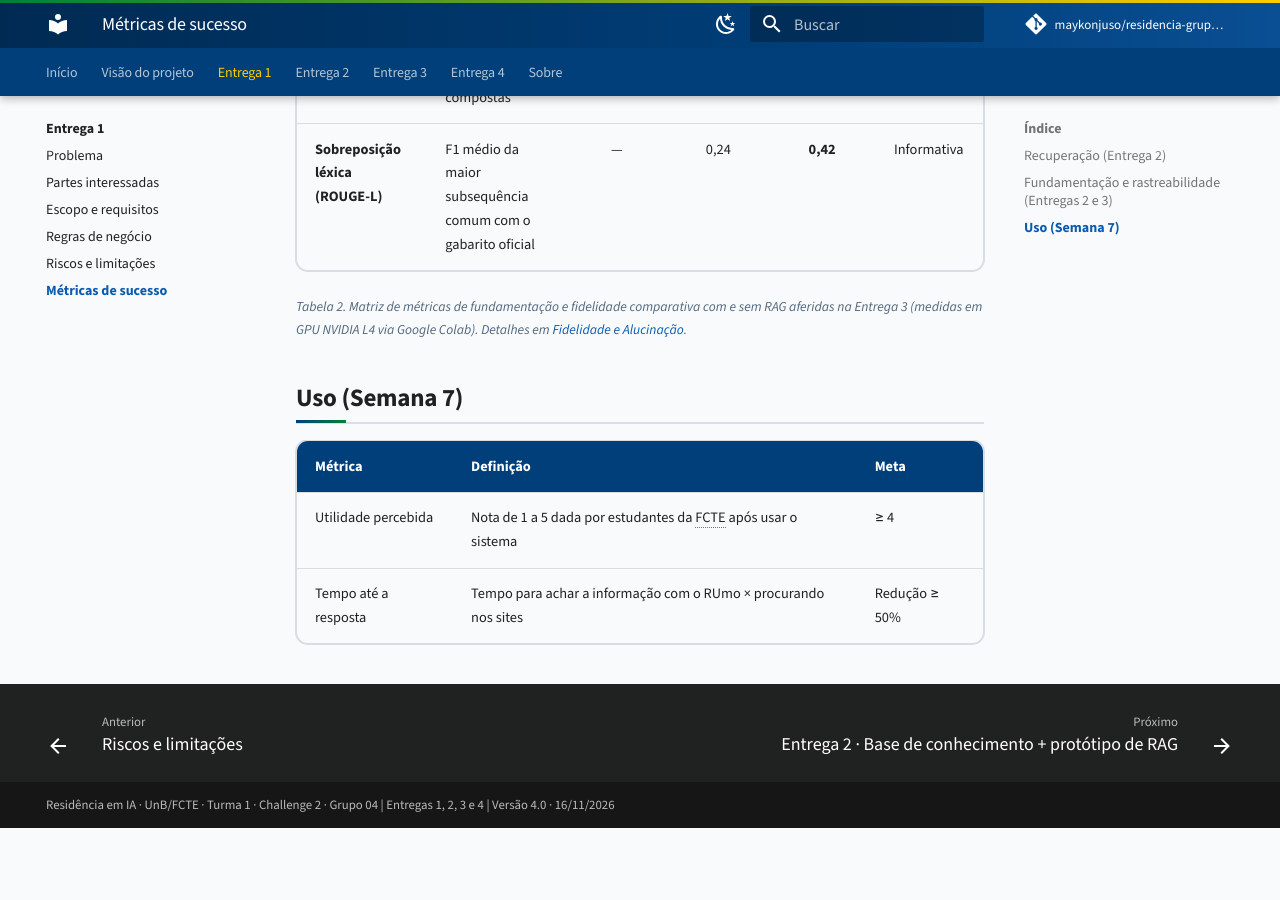
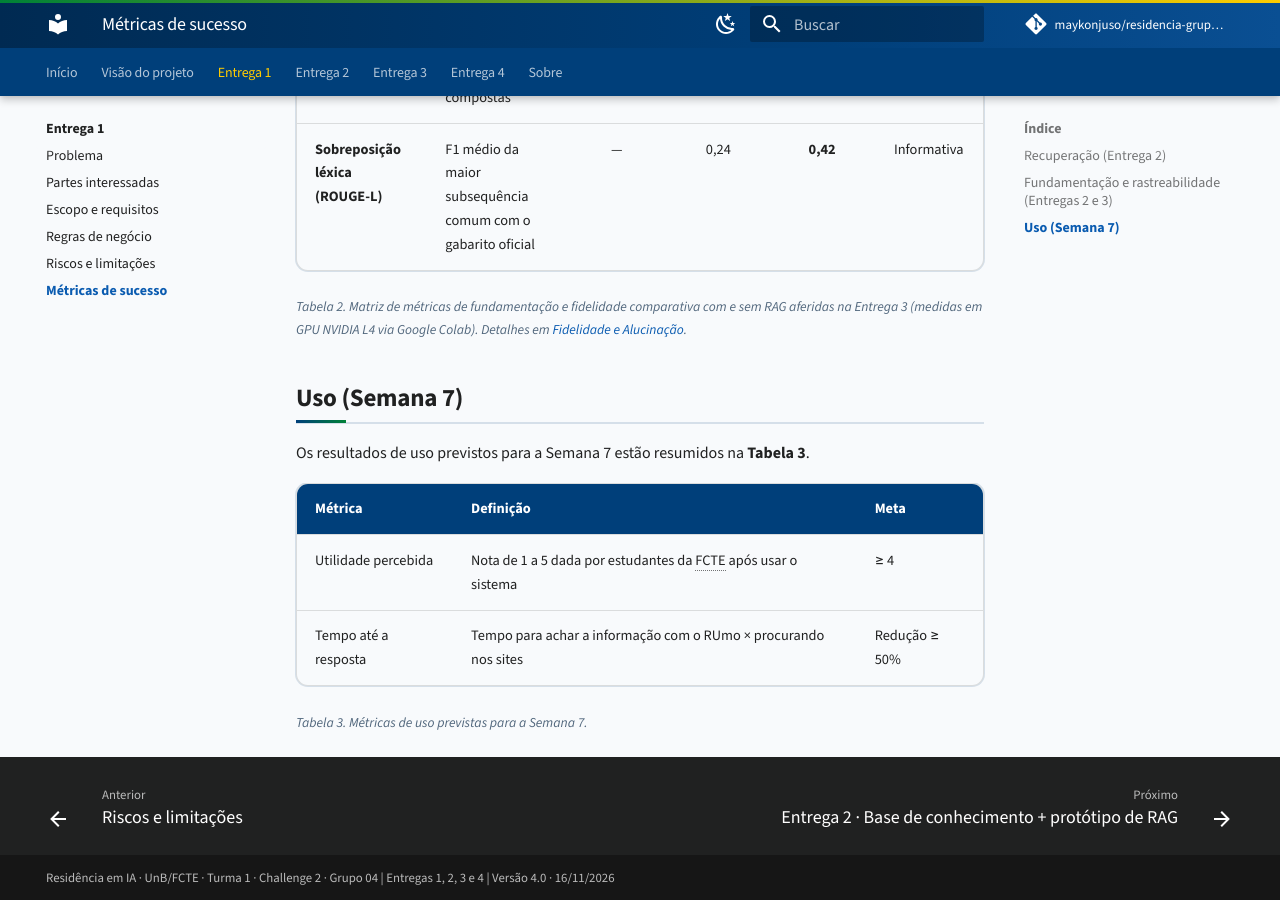
Before and after one commit to maykonjuso/residencia-grupo-4, an MkDocs documentation site: the page built from docs/entrega-1/metricas.md, in a window 1280 px wide and 900 px high, scrolled down 1827 px. Built offline with MkDocs 1.6.1 and Material for MkDocs 9.7.7, drawn with Linux system fonts in a browser that asks for light colours; comment, search, counter and statistics services are not loaded; before the commit the page ends 2655 px from its top, so only the background shows below that.

Commit message:
docs: corrige legendas e links da GitPage

```diff
--- a/docs/entrega-1/metricas.md
+++ b/docs/entrega-1/metricas.md
@@ -28,7 +28,11 @@ As métricas foram definidas na Semana 1 e já são medidas a partir da Entrega
 
 ## Uso (Semana 7)
 
+Os resultados de uso previstos para a Semana 7 estão resumidos na **Tabela 3**.
+
 | Métrica | Definição | Meta |
 |---|---|---|
 | Utilidade percebida | Nota de 1 a 5 dada por estudantes da FCTE após usar o sistema | ≥ 4 |
 | Tempo até a resposta | Tempo para achar a informação com o RUmo × procurando nos sites | Redução ≥ 50% |
+
+<p class="legenda">Tabela 3. Métricas de uso previstas para a Semana 7.</p>
```
Also changed, not shown: docs/entrega-2/pipeline-ingestao.md (+4 -0 lines), docs/entrega-3/index.md (+3 -3 lines).
